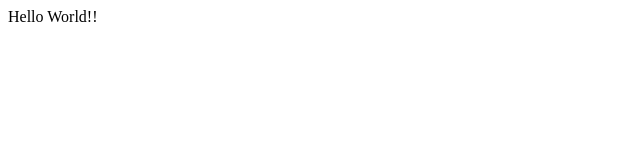
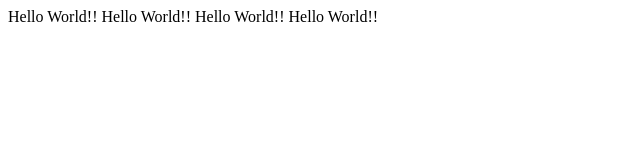
Before and after one commit to U00000/babu, a plain HTML site: page index.html in a window 1280 px wide. Shown: the whole page, without its empty margins (0-640 px from the left). Drawn offline with Linux system fonts and the light colour scheme.

Commit message:
編集した

```diff
--- a/index.html
+++ b/index.html
@@ -8,5 +8,8 @@
 </head>
 <body>
     Hello World!!
+    Hello World!!
+    Hello World!!
+    Hello World!!
 </body>
 </html>
```
